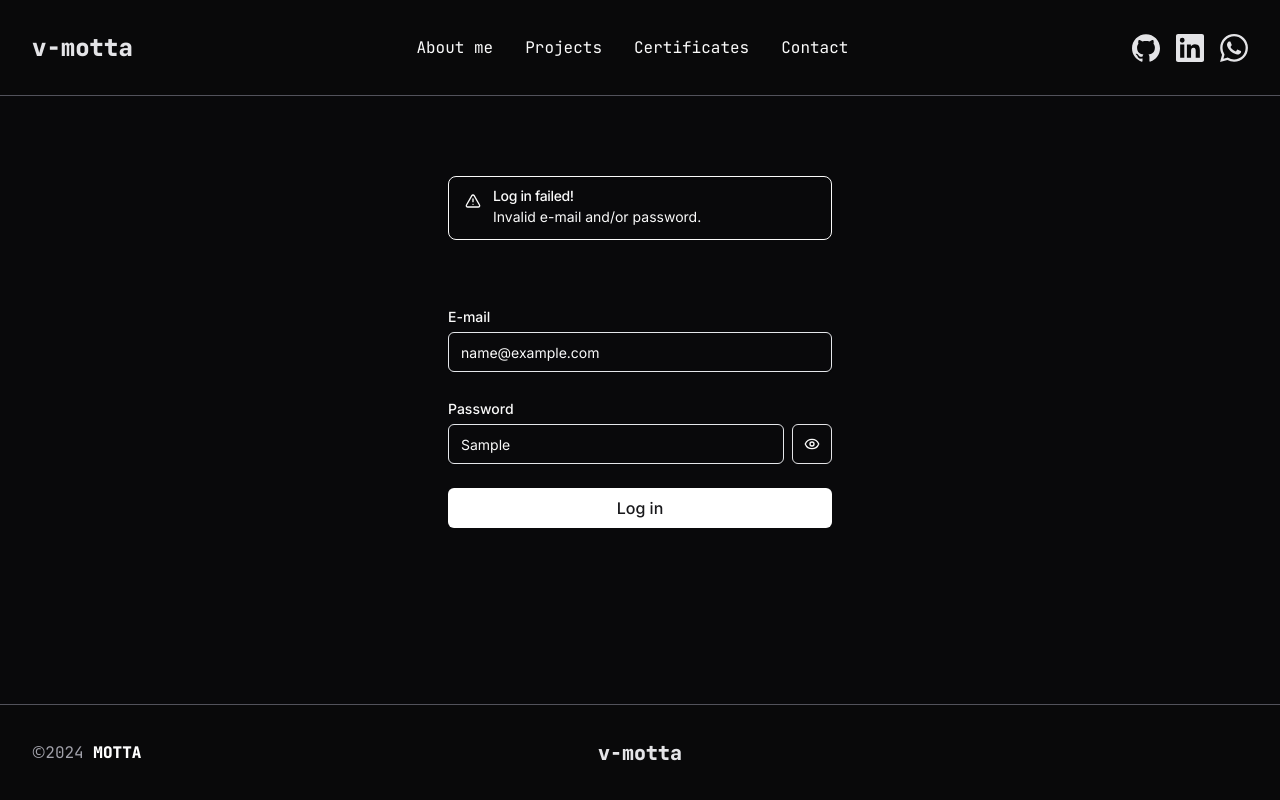
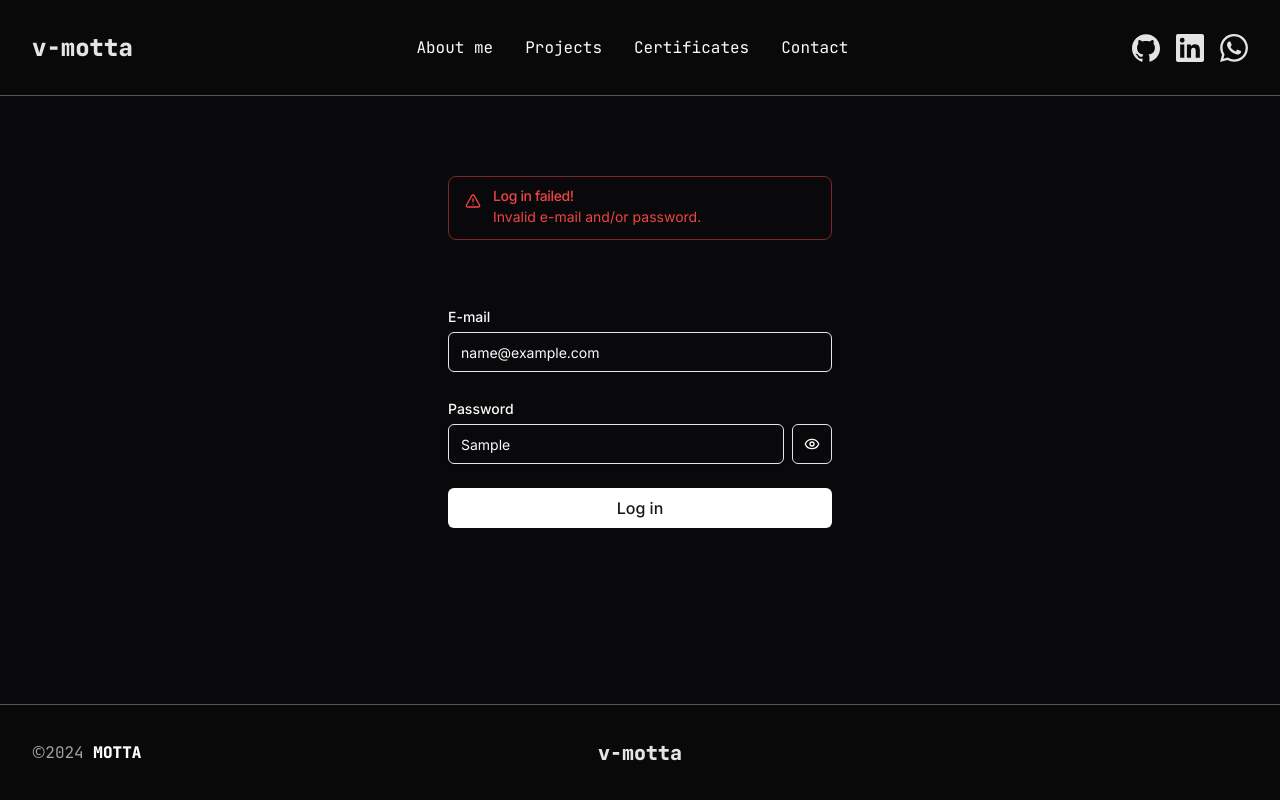
Before and after one commit to v-motta/portfolio-vmotta, a Next.js app: page /dashboard/login in a window 1280 px wide. Both pictures are taken after typing "name@example.com", "Sample" into the empty fields and a click on the button "Log in". Built offline with nearby package versions, Linux system fonts and the light colour scheme; no server answers; the database is empty.

Commit message:
feat: new component

```diff
--- /dev/null
+++ b/src/components/ui/alert.tsx
@@ -0,0 +1,58 @@
+import { type VariantProps, cva } from 'class-variance-authority'
+import * as React from 'react'
+
+import { cn } from '@/lib/utils'
+
+const alertVariants = cva(
+  'relative w-full rounded-lg border px-4 py-3 text-sm [&>svg+div]:translate-y-[-3px] [&>svg]:absolute [&>svg]:left-4 [&>svg]:top-4 [&>svg]:text-foreground [&>svg~*]:pl-7',
+  {
+    variants: {
+      variant: {
+        default: 'bg-background text-foreground',
+        destructive: 'border-red-500/50 text-red-500 [&>svg]:text-red-500',
+      },
+    },
+    defaultVariants: {
+      variant: 'default',
+    },
+  }
+)
+
+const Alert = React.forwardRef<
+  HTMLDivElement,
+  React.HTMLAttributes<HTMLDivElement> & VariantProps<typeof alertVariants>
+>(({ className, variant, ...props }, ref) => (
+  <div
+    ref={ref}
+    role="alert"
+    className={cn(alertVariants({ variant }), className)}
+    {...props}
+  />
+))
+Alert.displayName = 'Alert'
+
+const AlertTitle = React.forwardRef<
+  HTMLParagraphElement,
+  React.HTMLAttributes<HTMLHeadingElement>
+>(({ className, ...props }, ref) => (
+  <h5
+    ref={ref}
+    className={cn('mb-1 font-medium leading-none tracking-tight', className)}
+    {...props}
+  />
+))
+AlertTitle.displayName = 'AlertTitle'
+
+const AlertDescription = React.forwardRef<
+  HTMLParagraphElement,
+  React.HTMLAttributes<HTMLParagraphElement>
+>(({ className, ...props }, ref) => (
+  <div
+    ref={ref}
+    className={cn('text-sm [&_p]:leading-relaxed', className)}
+    {...props}
+  />
+))
+AlertDescription.displayName = 'AlertDescription'
+
+export { Alert, AlertTitle, AlertDescription }
```
